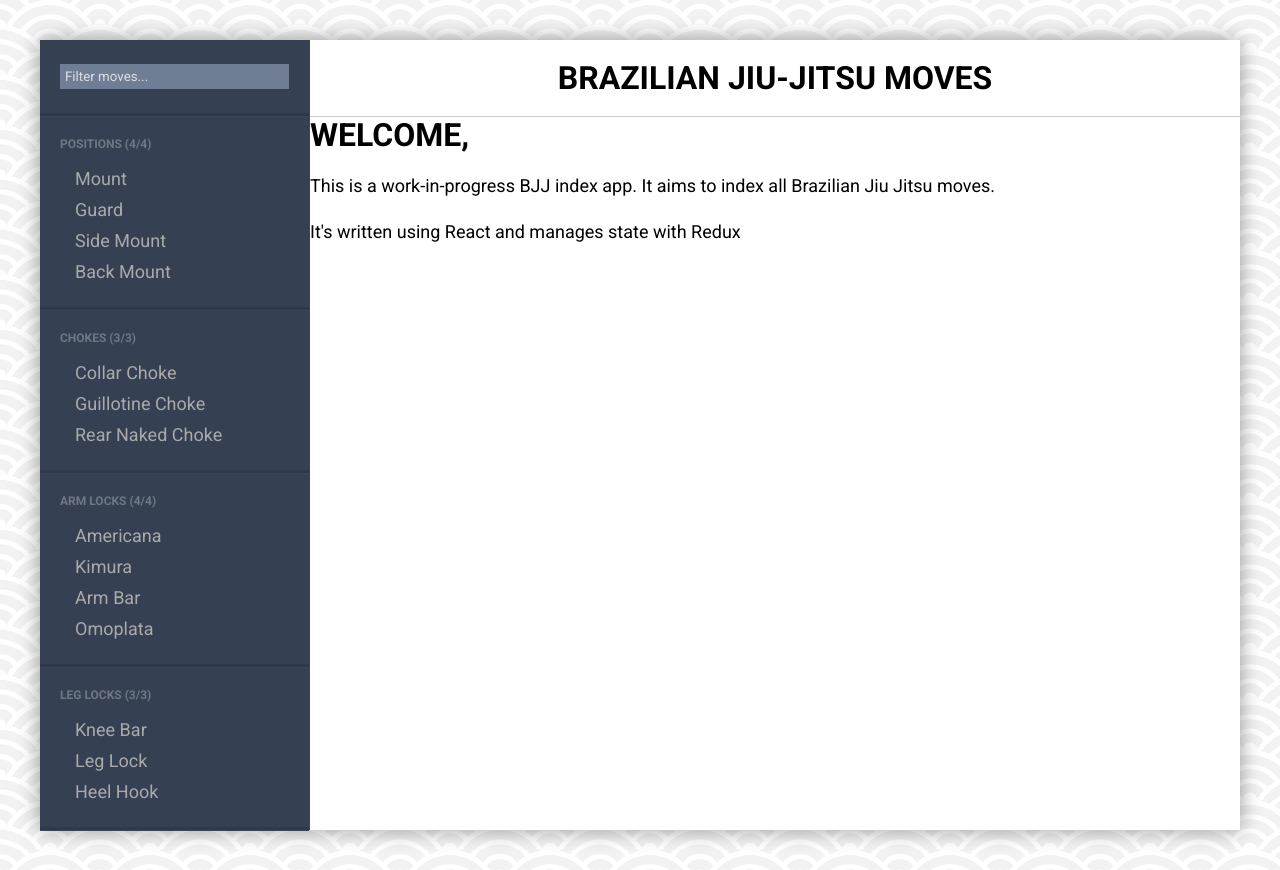
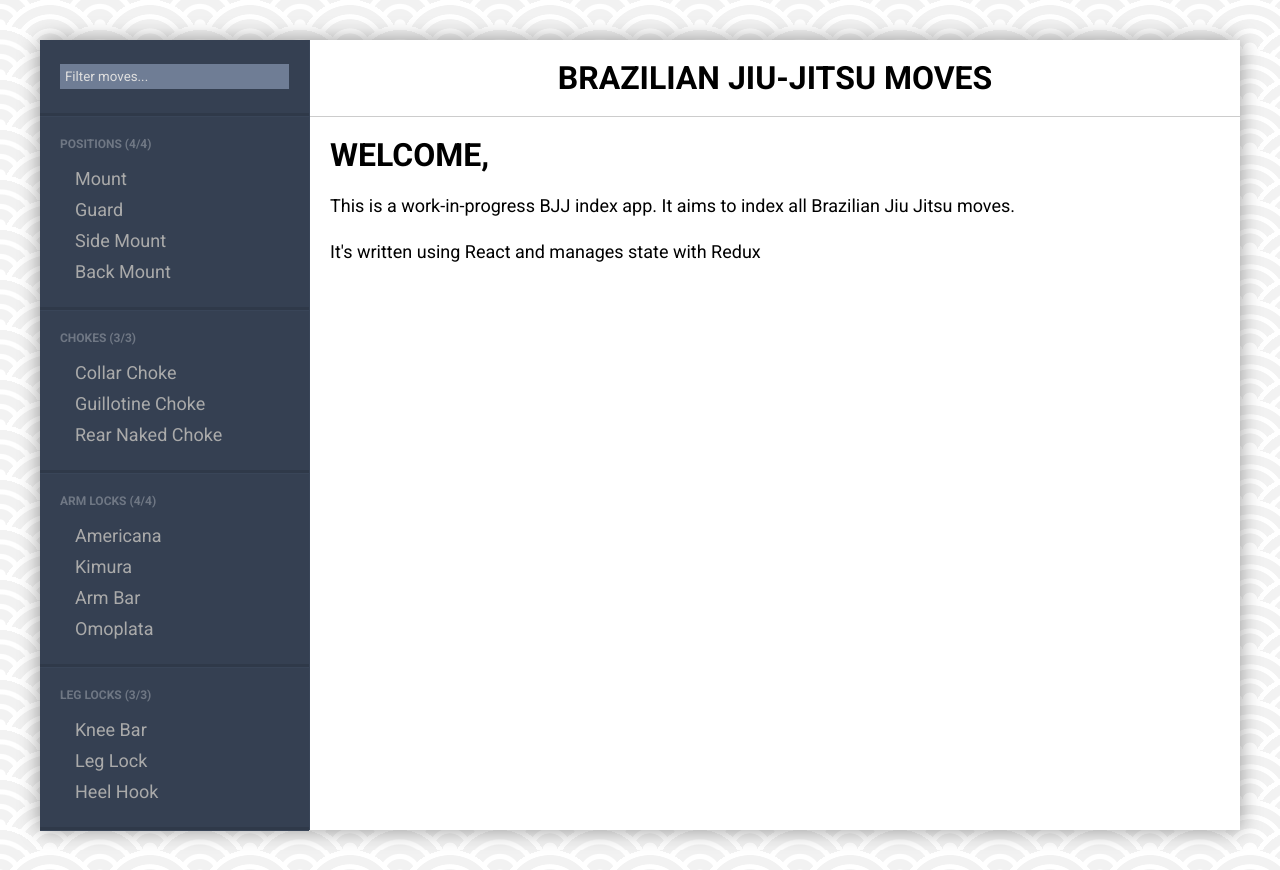
Before and after one commit to jillesme/bjj-moves, a React (Create React App) app: page / in a window 1280 px wide. Built offline with nearby package versions, Linux system fonts and the light colour scheme.

Commit message:
i ferget 2 pad

```diff
--- a/src/IndexView.js
+++ b/src/IndexView.js
@@ -2,7 +2,7 @@ import React from 'react';
 
 const IndexView = () => {
   return (
-    <div>
+    <div style={{padding: '20px'}}>
       <h1>Welcome, </h1>
       <p>This is a work-in-progress BJJ index app. It aims to index all Brazilian Jiu Jitsu moves.</p>
       <p>It's written using React and manages state with Redux</p>
```
